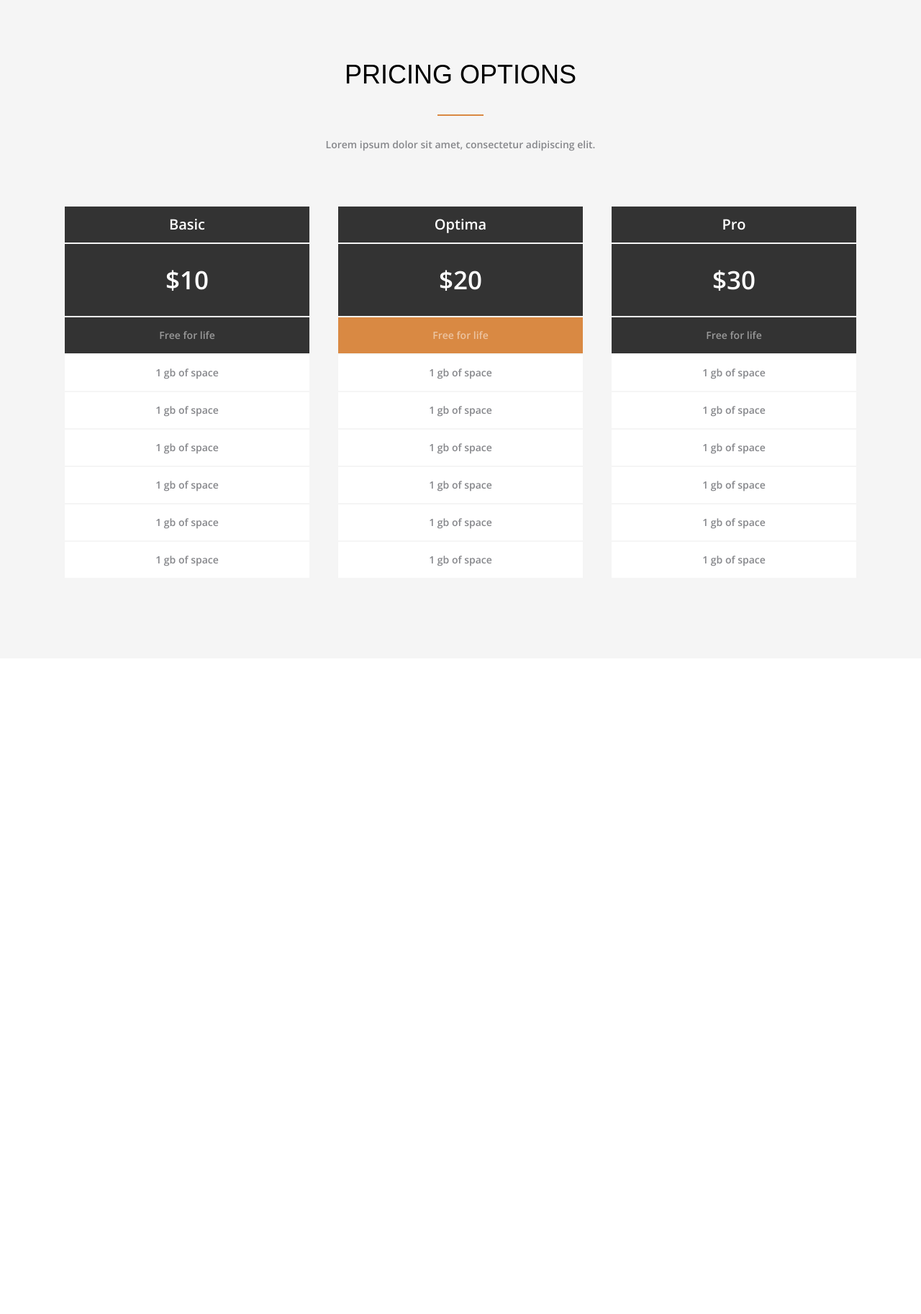
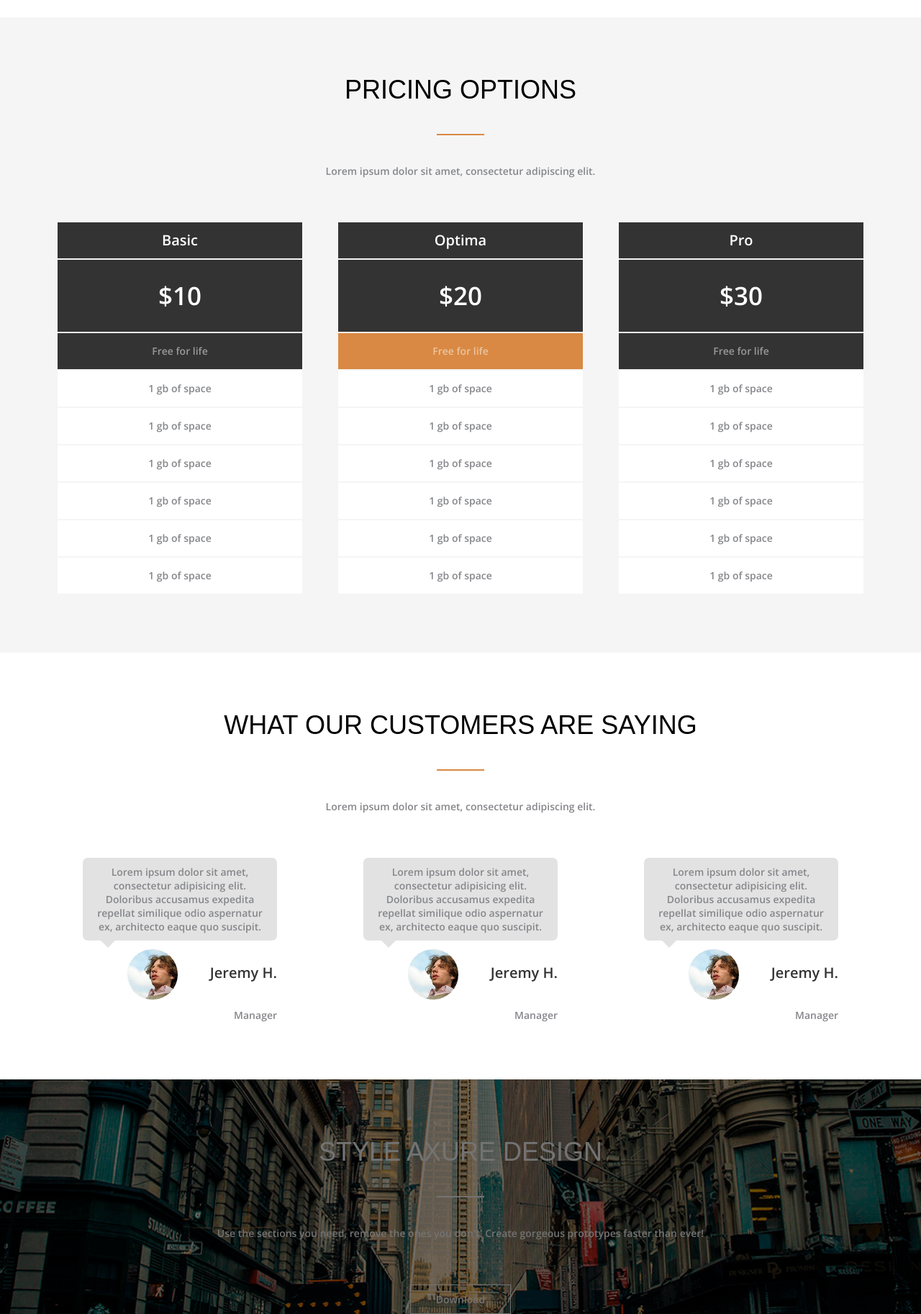
Before and after one commit to AnyaKholodovich/FE07-wk-1-Kholodovich-Anya, a plain HTML site: page index.html in a window 1280 px wide. Shown: the part 551-2377 px from the top of the page at 72% size. Before the commit the page ends 1466 px from the top, so only its background shows below. Drawn offline with nearby package versions, Linux system fonts and the light colour scheme.

Commit message:
new file

```diff
--- a/index.html
+++ b/index.html
@@ -17,13 +17,10 @@
 
     <div class="conteiner">
 
-        <h2 class="awesome_title">
+        <h2 class="title">
             why this is awesome
         </h2>
-
-        <hr class="line">
-
-    <h3 class="awesome_subtitle"> Lorem ipsum dolor sit amet, consectetur adipiscing elit. </h3>
+    <h3 class="subtitle"> Lorem ipsum dolor sit amet, consectetur adipiscing elit. </h3>
 
     <div class="blocks">
         <div class="awesome_block">
@@ -75,18 +72,16 @@
 
 <section class="pricing">
     <div class="conteiner">
-        <h2 class="pricing_title">
+        <h2 class="title">
             pricing options
         </h2>
 
-        <hr class="line">
+    <h3 class="subtitle"> Lorem ipsum dolor sit amet, consectetur adipiscing elit. </h3>
 
-    <h3 class="pricing_subtitle"> Lorem ipsum dolor sit amet, consectetur adipiscing elit. </h3>
+    <div class="pricing_lists">
 
-    <div class="list">
-
-        <ul class="pricing">
-            <li class="list1">Basic</li>
+        <ul class="pricing_list_item">
+            <li class="pricing_list-tariff">Basic</li>
             <li class="list2">$10</li>
             <li class="list3">Free for life</li>
             <li class="list4">1 gb of space</li>
@@ -97,9 +92,9 @@
             <li class="list9">1 gb of space</li>
         </ul>
 
-        <ul class="pricing">
-            <li class="list1">Optima</li>
-            <li class="list2">$20</li>
+        <ul class="pricing_list_item">
+            <li class="pricing_list-tariff">Optima</li>
+            <li class="pricing_list-cost">$20</li>
             <li class="optima_list3">Free for life</li>
             <li class="list4">1 gb of space</li>
             <li class="list5">1 gb of space</li>
@@ -109,9 +104,9 @@
             <li class="list9">1 gb of space</li>
         </ul>
 
-        <ul class="pricing">
-            <li class="list1">Pro</li>
-            <li class="list2">$30</li>
+        <ul class="pricing_list_item">
+            <li class="pricing_list-tariff">Pro</li>
+            <li class="pricing_list-cost">$30</li>
             <li class="list3">Free for life</li>
             <li class="list4">1 gb of space</li>
             <li class="list5">1 gb of space</li>
@@ -126,5 +121,82 @@
     </div>
 </section>
 
+<section class="testimonials">
+    <div class="conteiner">
+        <h2 class="title">
+            what our customers are saying
+        </h2>
+
+    <h3 class="subtitle"> Lorem ipsum dolor sit amet, consectetur adipiscing elit. </h3>
+
+    <div class="testimonials_appeal">
+
+        <div class="manager">
+            <div class="testimonials_cloud">
+                <p class="testimonials_appeal_text">
+                    Lorem ipsum dolor sit amet,
+                consectetur adipisicing elit. Doloribus
+                accusamus expedita repellat similique
+                odio aspernatur ex, architecto eaque
+                quo suscipit.
+                </p>
+                <div class="testimonials_appeal_triangle"></div>
+            </div>
+            <div class="testimonials_appeal_specialist">
+                <h3 class="testimonials_appeal_name">Jeremy H.</h3>
+                <h4 class="testimonials_appeal_position">Manager</h4>
+            </div>
+        </div>
+
+        <div class="manager">
+            <div class="testimonials_cloud">
+                <p class="testimonials_appeal_text">
+                    Lorem ipsum dolor sit amet,
+                consectetur adipisicing elit. Doloribus
+                accusamus expedita repellat similique
+                odio aspernatur ex, architecto eaque
+                quo suscipit.
+                </p>
+                <div class="testimonials_appeal_triangle"></div>
+            </div>
+
+            <div class="testimonials_appeal_specialist">
+                <h3 class="testimonials_appeal_name">Jeremy H.</h3>
+                <h4 class="testimonials_appeal_position">Manager</h4>
+            </div>
+        </div>
+
+        <div class="manager">
+            <div class="testimonials_cloud">
+                <p class="testimonials_appeal_text">
+                    Lorem ipsum dolor sit amet,
+                consectetur adipisicing elit. Doloribus
+                accusamus expedita repellat similique
+                odio aspernatur ex, architecto eaque
+                quo suscipit.
+                </p>
+                <div class="testimonials_appeal_triangle"></div>
+            </div>
+
+            <div class="testimonials_appeal_specialist">
+                <h3 class="testimonials_appeal_name">Jeremy H.</h3>
+                <h4 class="testimonials_appeal_position">Manager</h4>
+            </div>
+        </div>
+
+    </div>
+</section>
+<section class="axure">
+    <div class="conteiner">
+        <h2 class="axure_title">
+            style axure design
+        </h2>
+
+        <h3 class="axure_subtitle"> Use the sections you need, remove the ones you don't.  Create gorgeous prototypes faster than ever! </h3>
+
+   <div class="axure_bottom">Download</div>
+    </div>
+</section>
+
 </body>
 </html>
--- /dev/null
+++ b/сss/axure.css
@@ -0,0 +1,57 @@
+.axure {
+    width: 100%;
+    background-image: url("/img/avatar/background\ 1.jpg");
+    background-repeat: no-repeat;
+    background-position: center;
+    background-size: cover;
+    position: relative;
+}
+.axure::after {
+content: "";
+width: 100%;
+height: 100%;
+position: absolute;
+top: 0;
+left: 0;
+display: block;
+background-color: rgba(0, 0, 0, 0.55);
+}
+.axure_title {
+    padding-top: 80px;
+    margin-bottom: 34px;
+    text-align: center;
+    font-size: 36px;
+    font-family: 'Raleway', sans-serif;
+    font-weight: 100;
+    text-transform: uppercase;
+    color: #FFFFFF;
+}
+.axure_title::after {
+    content: '';
+    display: block;
+    width: 64px;
+    border: 1px solid #FFFFFF;
+    margin: 40px auto;
+}
+.axure_subtitle {
+    margin-top: 30px;
+    margin-bottom: 62px;
+    text-align: center;
+    color: #FFFFFF;
+    font-size: 14px;
+    font-family: 'Open Sans', sans-serif;
+    font-weight: 400;
+}
+.axure_bottom {
+    padding: 10px 26px;
+    width: 140px;
+    text-align: center;
+    display: block;
+    margin: auto;
+    font-family: 'Open Sans', sans-serif;
+    color:#FFFFFF;
+    font-size: 14px;
+    font-weight: 600px;
+    text-align: center;
+    border: 1px solid #FFFFFF;
+}
--- a/сss/pricing.css
+++ b/сss/pricing.css
@@ -1,37 +1,112 @@
 .pricing {
     background-color: #F5F5F5;
+    width: 100%;
 }
-.pricing_title {
-    padding-top: 80px;
-    margin-bottom: 34px;
+
+.pricing_lists {
+display: flex;
+justify-content: space-around;
+margin: 0 -15px;
+flex-wrap: wrap;
+}
+.pricing_list_item {
+    margin: 0 15px;
+    width: 340px;
+    margin-bottom: 80px;
+}
+.pricing_list-tariff {
+    color: #FFFFFF;
+    background-color: #333333;
+    line-height: 50px;
+    margin-bottom: 2px;
+    font-family: 'Open Sans', sans-serif;
+    font-weight: 700;
+    font-size: 20px;
     text-align: center;
-    font-size: 36px;
-    font-family: 'Raleway', sans-serif;
-    font-weight: 100;
-    text-transform: uppercase;
 }
-.pricing_subtitle {
-    margin-top: 30px;
-    margin-bottom: 62px;
+.pricing_list-cost {
+    color: #FFFFFF;
+    background-color: #333333;
+    line-height: 100px;
+    margin-bottom: 2px;
+    font-family: 'Open Sans', sans-serif;
+    font-weight: 700;
+    font-size: 35px;
     text-align: center;
+}
+.list3 {
+    color:rgba(255, 255, 255, 0.5);
+    background-color: #333333;
+    line-height: 50px;
+    margin-bottom: 2px;
+    font-family: 'Open Sans', sans-serif;
+    font-weight: 600;
+    font-size: 14px;
+    text-align: center;
+}
+.list4 {
     color: #86878B;
-    font-size: 14px;
+    background-color: #FFFFFF;
+    line-height: 50px;
+    margin-bottom: 2px;
     font-family: 'Open Sans', sans-serif;
     font-weight: 400;
+    font-size: 14px;
+    text-align: center;
 }
-.list {
-display: flex;
-justify-content: center;
-justify-content: space-around;
-margin-bottom: 80px;
+.list5 {
+    color: #86878B;
+    background-color: #FFFFFF;
+    line-height: 50px;
+    margin-bottom: 2px;
+    font-family: 'Open Sans', sans-serif;
+    font-weight: 400;
+    font-size: 14px;
+    text-align: center;
 }
-.pricing {
-    padding: 15px;
+.list6 {
+    color: #86878B;
+    background-color: #FFFFFF;
+    line-height: 50px;
+    margin-bottom: 2px;
+    font-family: 'Open Sans', sans-serif;
+    font-weight: 400;
+    font-size: 14px;
+    text-align: center;
+}
+.list7 {
+    color: #86878B;
+    background-color: #FFFFFF;
+    line-height: 50px;
+    margin-bottom: 2px;
+    font-family: 'Open Sans', sans-serif;
+    font-weight: 400;
+    font-size: 14px;
+    text-align: center;
+}
+.list8 {
+    color: #86878B;
+    background-color: #FFFFFF;
+    line-height: 50px;
+    margin-bottom: 2px;
+    font-family: 'Open Sans', sans-serif;
+    font-weight: 400;
+    font-size: 14px;
+    text-align: center;
+}
+.list9 {
+    color: #86878B;
+    background-color: #FFFFFF;
+    line-height: 50px;
+    margin-bottom: 2px;
+    font-family: 'Open Sans', sans-serif;
+    font-weight: 400;
+    font-size: 14px;
+    text-align: center;
 }
 .list1 {
     color: #FFFFFF;
     background-color: #333333;
-    width: 340px;
     line-height: 50px;
     margin-bottom: 2px;
     font-family: 'Open Sans', sans-serif;
@@ -42,106 +117,6 @@ margin-bottom: 80px;
 .list2 {
     color: #FFFFFF;
     background-color: #333333;
-    width: 340px;
-    line-height: 100px;
-    margin-bottom: 2px;
-    font-family: 'Open Sans', sans-serif;
-    font-weight: 700;
-    font-size: 35px;
-    text-align: center;
-}
-.list3 {
-    color:rgba(255, 255, 255, 0.5);
-    background-color: #333333;
-    width: 340px;
-    line-height: 50px;
-    margin-bottom: 2px;
-    font-family: 'Open Sans', sans-serif;
-    font-weight: 600;
-    font-size: 14px;
-    text-align: center;
-}
-.list4 {
-    color: #86878B;
-    background-color: #FFFFFF;
-    width: 340px;
-    line-height: 50px;
-    margin-bottom: 2px;
-    font-family: 'Open Sans', sans-serif;
-    font-weight: 400;
-    font-size: 14px;
-    text-align: center;
-}
-.list5 {
-    color: #86878B;
-    background-color: #FFFFFF;
-    width: 340px;
-    line-height: 50px;
-    margin-bottom: 2px;
-    font-family: 'Open Sans', sans-serif;
-    font-weight: 400;
-    font-size: 14px;
-    text-align: center;
-}
-.list6 {
-    color: #86878B;
-    background-color: #FFFFFF;
-    width: 340px;
-    line-height: 50px;
-    margin-bottom: 2px;
-    font-family: 'Open Sans', sans-serif;
-    font-weight: 400;
-    font-size: 14px;
-    text-align: center;
-}
-.list7 {
-    color: #86878B;
-    background-color: #FFFFFF;
-    width: 340px;
-    line-height: 50px;
-    margin-bottom: 2px;
-    font-family: 'Open Sans', sans-serif;
-    font-weight: 400;
-    font-size: 14px;
-    text-align: center;
-}
-.list8 {
-    color: #86878B;
-    background-color: #FFFFFF;
-    width: 340px;
-    line-height: 50px;
-    margin-bottom: 2px;
-    font-family: 'Open Sans', sans-serif;
-    font-weight: 400;
-    font-size: 14px;
-    text-align: center;
-}
-.list9 {
-    color: #86878B;
-    background-color: #FFFFFF;
-    width: 340px;
-    line-height: 50px;
-    margin-bottom: 2px;
-    font-family: 'Open Sans', sans-serif;
-    font-weight: 400;
-    font-size: 14px;
-    text-align: center;
-}
-.list1 {
-    color: #FFFFFF;
-    background-color: #333333;
-    width: 340px;
-    line-height: 50px;
-    margin-bottom: 2px;
-    font-family: 'Open Sans', sans-serif;
-    font-weight: 700;
-    font-size: 20px;
-    text-align: center;
-}
-.list2 {
-    color: #FFFFFF;
-    background-color: #333333;
-    width: 340px;
     line-height: 100px;
     margin-bottom: 2px;
     font-family: 'Open Sans', sans-serif;
@@ -152,7 +127,6 @@ margin-bottom: 80px;
 .optima_list3 {
     color:rgba(255, 255, 255, 0.5);
     background-color: #D98943;
-    width: 340px;
     line-height: 50px;
     margin-bottom: 2px;
     font-family: 'Open Sans', sans-serif;
--- a/сss/style.css
+++ b/сss/style.css
@@ -1,6 +1,7 @@
 @import url("../сss/awesome.css");
 @import url("../сss/pricing.css");
-
+@import url("../сss/testimonials.css");
+@import url("../сss/axure.css");
 
 * {
     margin: 0;
@@ -9,16 +10,33 @@
     box-sizing: border-box;
     text-decoration: none;
 }
-.awesome {
-    width: 100%;
-}
 .conteiner {
     max-width: 1170px;
     margin: auto;
     padding: 0 15px;
 }
-.line {
-    max-width: 64px;
-    margin: auto;
+.title {
+    padding-top: 80px;
+    margin-bottom: 34px;
+    text-align: center;
+    font-size: 36px;
+    font-family: 'Raleway', sans-serif;
+    font-weight: 100;
+    text-transform: uppercase;
+}
+.title::after {
+    content: '';
+    display: block;
+    width: 64px;
     border: 1px solid #D98943;
+    margin: 40px auto;
 }
+.subtitle {
+    margin-top: 30px;
+    margin-bottom: 62px;
+    text-align: center;
+    color: #86878B;
+    font-size: 14px;
+    font-family: 'Open Sans', sans-serif;
+    font-weight: 400;
+}
--- /dev/null
+++ b/сss/testimonials.css
@@ -0,0 +1,64 @@
+.testimonials {
+    width: 100%;
+}
+.testimonials_appeal {
+    display: flex;
+    justify-content: space-around;
+    margin: 0 -15px;
+    flex-wrap: wrap;
+}
+.manager {
+    padding: 0 15px;
+    width: 300px;
+    margin-bottom: 80px;
+}
+.testimonials_appeal_text {
+    padding: 10px;
+    border-radius: 7px;
+    font-family: 'Open Sans', sans-serif;
+    background-color: #E2E2E2;
+    color:#86878B;
+    font-size: 14px;
+    font-weight: 400px;
+    text-align: center;
+
+}
+.testimonials_cloud {
+    position: relative;
+}
+.testimonials_cloud::after {
+    content: '';
+    position: absolute;
+    left: 25px;
+    bottom: -20px;
+    border: 10px solid transparent;
+    border-top: 10px solid #E2E2E2;
+}
+.testimonials_appeal_name {
+    font-size: 20px;
+    font-weight: 700;
+    font-family: 'Open Sans', sans-serif;
+    text-align: right;
+    color: #333333;
+    margin-top: 12px;
+}
+.testimonials_appeal_name::before {
+    content: "";
+    background-image: url("/img/avatar/avatar_2_u231@1X\ 1.jpg");
+    background-repeat: no-repeat;
+    display: inline-block;
+    width: 70px;
+    height: 70px;
+    background-size: contain;
+    vertical-align: middle;
+    margin-right: 45px;
+}
+
+.testimonials_appeal_position {
+    font-size: 14px;
+    font-weight: 400;
+    font-family: 'Open Sans', sans-serif;
+    text-align: right;
+    color: #86878B;
+    margin-top: 12px;
+}
```
Also changed, not shown: сss/awesome.css (+2 -17 lines), img/avatar/avatar_2_u231@1X 1.jpg (added), img/avatar/background 1.jpg (added).
